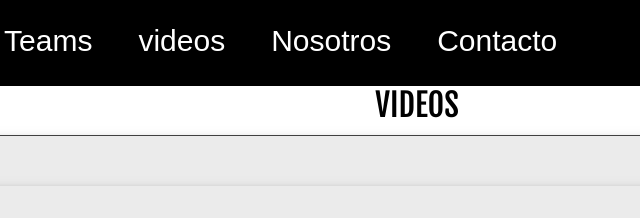
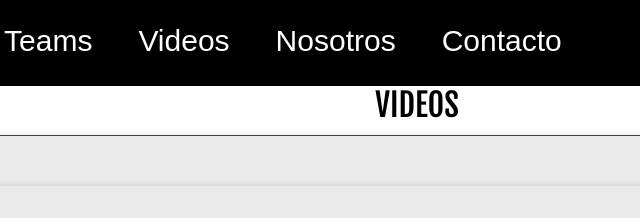
Before and after one commit to MateoFelipeFerreyra/PKHOUSE, a plain HTML site: page pages/videos.html in a window 1280 px wide. Shown: the top 218 px of the page, 223-863 px from the left. Drawn offline with nearby package versions, Linux system fonts and the light colour scheme; a web font is replaced by a local one.

Commit message:
Update videos.html

```diff
--- a/pages/videos.html
+++ b/pages/videos.html
@@ -30,7 +30,7 @@
                             <a class="nav-link active" aria-current="page" href="./teams.html">Teams</a>
                         </li>
                         <li class="nav-item">
-                            <a class="nav-link active" aria-current="page" href="./videos.html">videos</a>
+                            <a class="nav-link active" aria-current="page" href="./videos.html">Videos</a>
                         </li>
                         <li class="nav-item">
                             <a class="nav-link active" aria-current="page" href="./nosotros.html">Nosotros</a>
```
